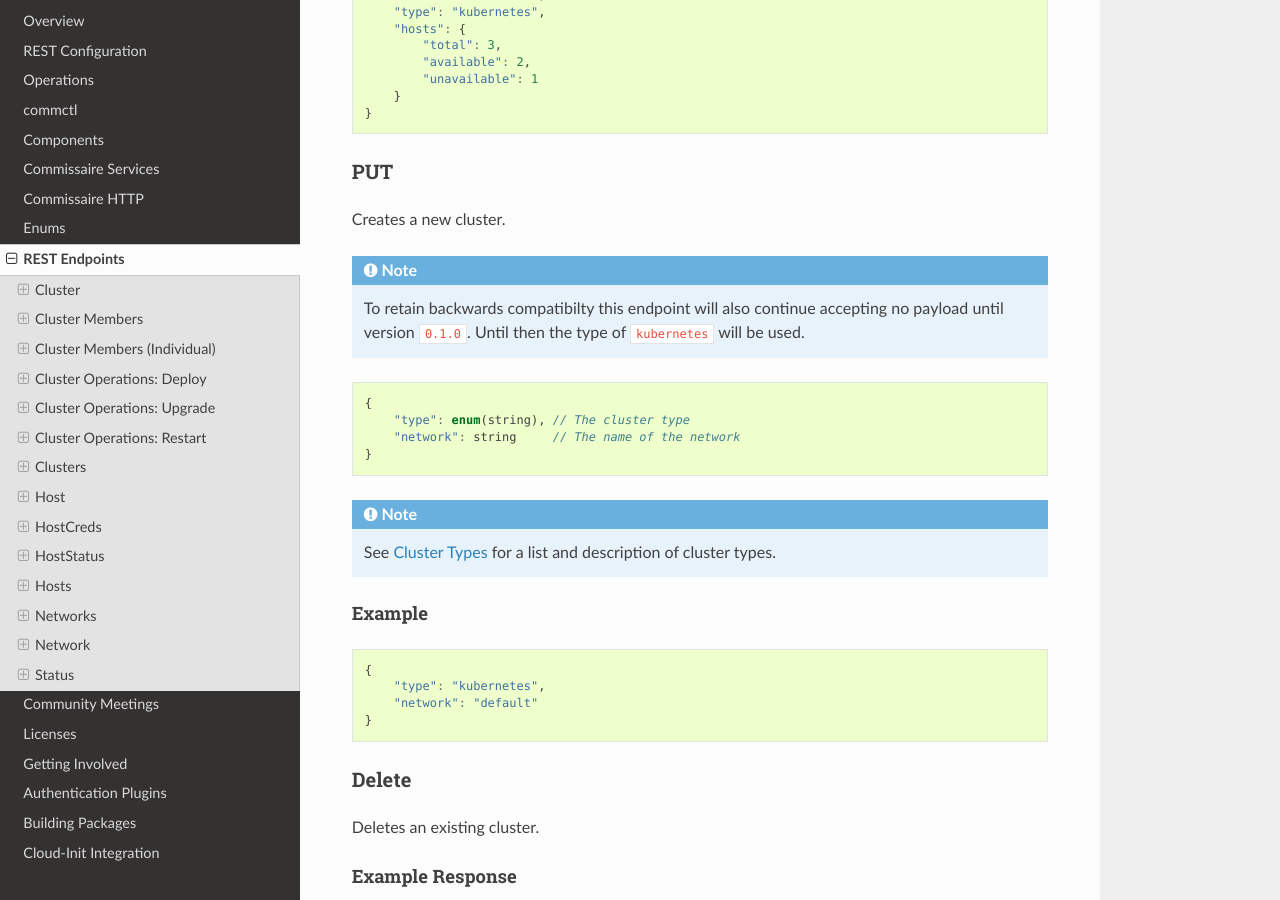
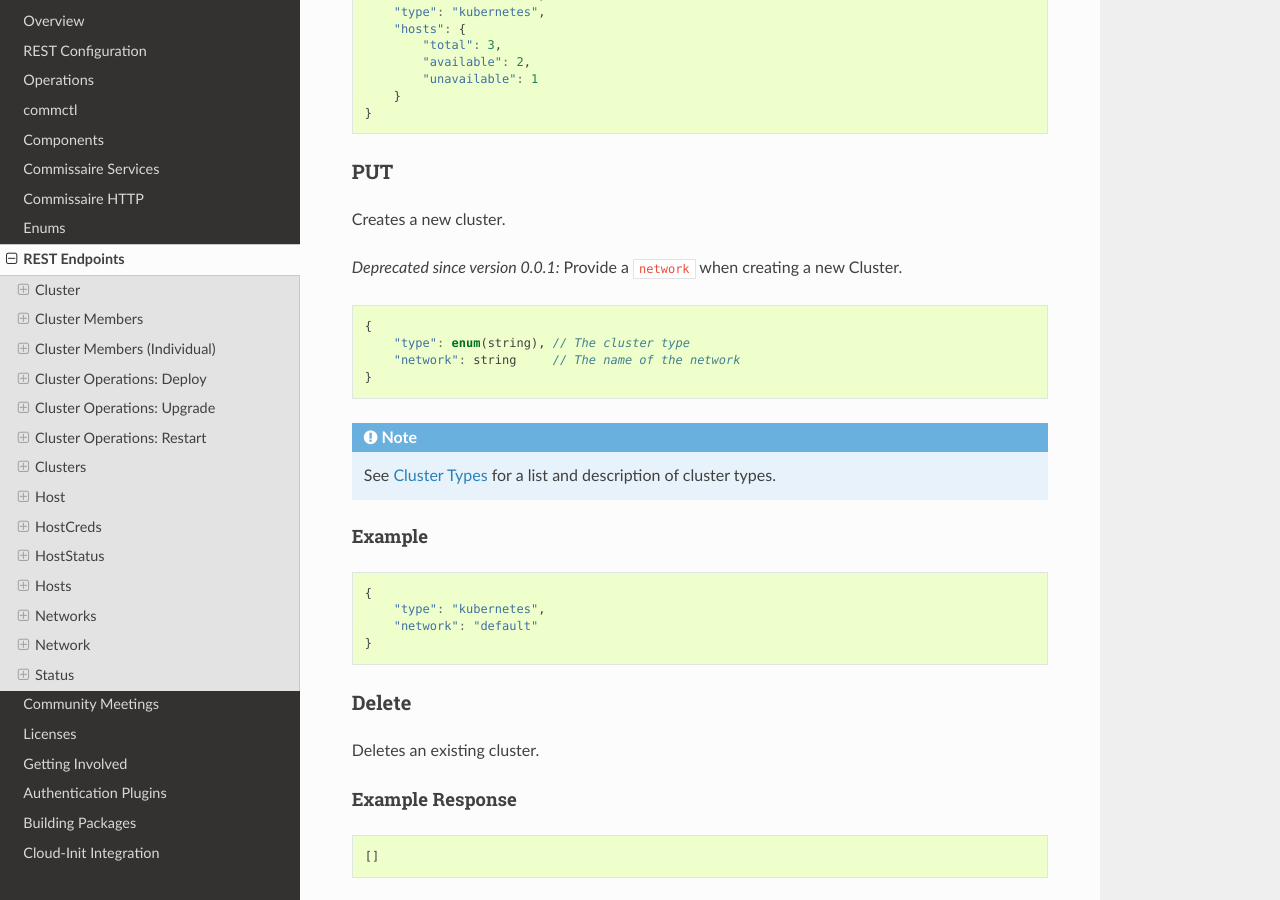
Before and after one commit to projectatomic/commissaire, a Sphinx documentation site: the page built from doc/endpoints.rst, in a window 1280 px wide and 900 px high, scrolled down 871 px. Built offline with Sphinx 7.4.7 and the Read the Docs theme 2.0.0, drawn with Linux system fonts in a browser that asks for light colours.

Commit message:
doc: Noted deprecation of bare Cluster creation.

````diff
--- a/doc/endpoints.rst
+++ b/doc/endpoints.rst
@@ -58,11 +58,9 @@ PUT
 ```
 Creates a new cluster.
 
-.. note::
+.. deprecated:: 0.0.1
 
-    To retain backwards compatibilty this endpoint will also continue accepting
-    no payload until version ``0.1.0``. Until then the type of ``kubernetes``
-    will be used.
+   Provide a ``network`` when creating a new Cluster.
 
 .. code-block:: javascript
 
````
